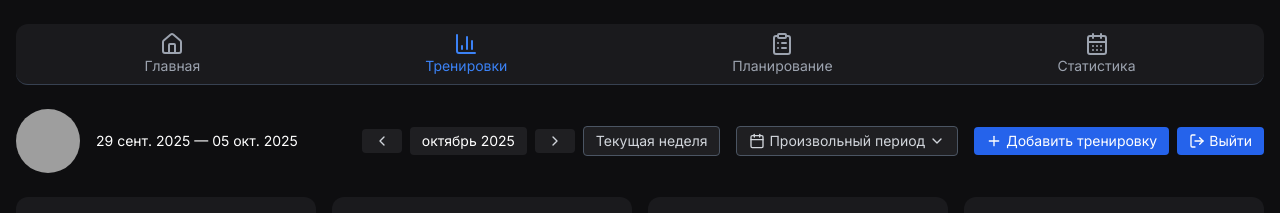
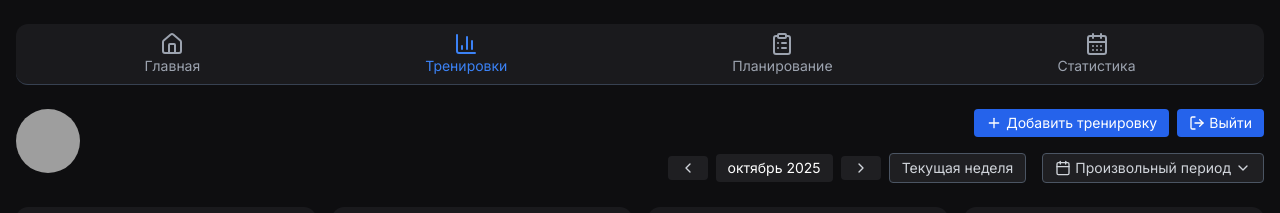
Before and after one commit to mbaliabin/dagbook-test, a React (Vite) app in the folder fasx-frontend/: page /profile in a window 1280 px wide. Shown: the top 213 px of the page. Built offline with nearby package versions, Linux system fonts and the light colour scheme; no server answers; grey boxes are pictures that could not be loaded.

Commit message:
Изменения ProfilePage.tsx 17

```diff
--- a/fasx-frontend/src/pages/ProfilePage.tsx
+++ b/fasx-frontend/src/pages/ProfilePage.tsx
@@ -163,7 +163,7 @@ export default function ProfilePage() {
   useEffect(() => {
     const handleScroll = () => {
       const scrollY = window.scrollY
-      setShowBottomMenu(scrollY > 300) // например, после 300px
+      setShowBottomMenu(scrollY > 300)
     }
     window.addEventListener('scroll', handleScroll)
     return () => window.removeEventListener('scroll', handleScroll)
@@ -172,6 +172,7 @@ export default function ProfilePage() {
   return (
     <div className="min-h-screen bg-[#0e0e10] text-white px-4 py-6">
       <div className="max-w-7xl mx-auto space-y-6 pb-24">
+
         {/* Верхнее меню */}
         <div className="flex justify-around bg-[#1a1a1d] border-b border-gray-700 py-2 px-4 rounded-xl">
           {menuItems.map((item) => {
@@ -196,8 +197,8 @@ export default function ProfilePage() {
           })}
         </div>
 
-        {/* Header + кнопки + выбор периода */}
-        <div className="flex flex-col md:flex-row md:items-center md:justify-between gap-4">
+        {/* Header + кнопки сверху + выбор периода снизу */}
+        <div className="flex flex-col md:flex-row md:items-start md:justify-between gap-4">
           <div className="flex items-center space-x-4">
             <img
               src="/profile.jpg"
@@ -208,18 +209,28 @@ export default function ProfilePage() {
               <h1 className="text-2xl font-bold text-white">
                 {loadingProfile ? 'Загрузка...' : name}
               </h1>
-              <p className="text-sm text-white">
-                {!dateRange
-                  ? selectedMonth.format('MMMM YYYY')
-                  : `${dayjs(dateRange.startDate).format('DD MMM YYYY')} — ${dayjs(dateRange.endDate).format('DD MMM YYYY')}`
-                }
-              </p>
             </div>
           </div>
 
-          <div className="flex flex-wrap items-center gap-4">
+          <div className="flex flex-col gap-2 md:items-end">
+            {/* Кнопки */}
+            <div className="flex items-center space-x-2">
+              <button
+                onClick={() => setIsModalOpen(true)}
+                className="bg-blue-600 hover:bg-blue-700 text-white text-sm px-3 py-1 rounded flex items-center"
+              >
+                <Plus className="w-4 h-4 mr-1" /> Добавить тренировку
+              </button>
+              <button
+                onClick={handleLogout}
+                className="bg-blue-600 hover:bg-blue-700 text-white text-sm px-3 py-1 rounded flex items-center"
+              >
+                <LogOut className="w-4 h-4 mr-1" /> Выйти
+              </button>
+            </div>
+
             {/* Выбор периода */}
-            <div className="flex items-center space-x-2 flex-wrap">
+            <div className="flex flex-wrap items-center space-x-2 mt-2">
               <button
                 className="flex items-center text-sm text-gray-300 bg-[#1f1f22] px-3 py-1 rounded hover:bg-[#2a2a2d]"
                 onClick={onPrevMonth}
@@ -294,22 +305,6 @@ export default function ProfilePage() {
                 )}
               </div>
             </div>
-
-            {/* Кнопки */}
-            <div className="flex items-center space-x-2">
-              <button
-                onClick={() => setIsModalOpen(true)}
-                className="bg-blue-600 hover:bg-blue-700 text-white text-sm px-3 py-1 rounded flex items-center"
-              >
-                <Plus className="w-4 h-4 mr-1" /> Добавить тренировку
-              </button>
-              <button
-                onClick={handleLogout}
-                className="bg-blue-600 hover:bg-blue-700 text-white text-sm px-3 py-1 rounded flex items-center"
-              >
-                <LogOut className="w-4 h-4 mr-1" /> Выйти
-              </button>
-            </div>
           </div>
         </div>
 
@@ -378,7 +373,7 @@ export default function ProfilePage() {
         onAddWorkout={handleAddWorkout}
       />
 
-      {/* Нижняя навигация — появляется при скролле */}
+      {/* Нижняя навигация */}
       <div
         className={`fixed bottom-0 left-1/2 transform -translate-x-1/2 w-full max-w-7xl bg-[#1a1a1d] border-t border-gray-700 flex justify-around py-2 px-4 transition-all duration-300 ${
           showBottomMenu ? "opacity-100 translate-y-0" : "opacity-0 translate-y-6 pointer-events-none"
```
